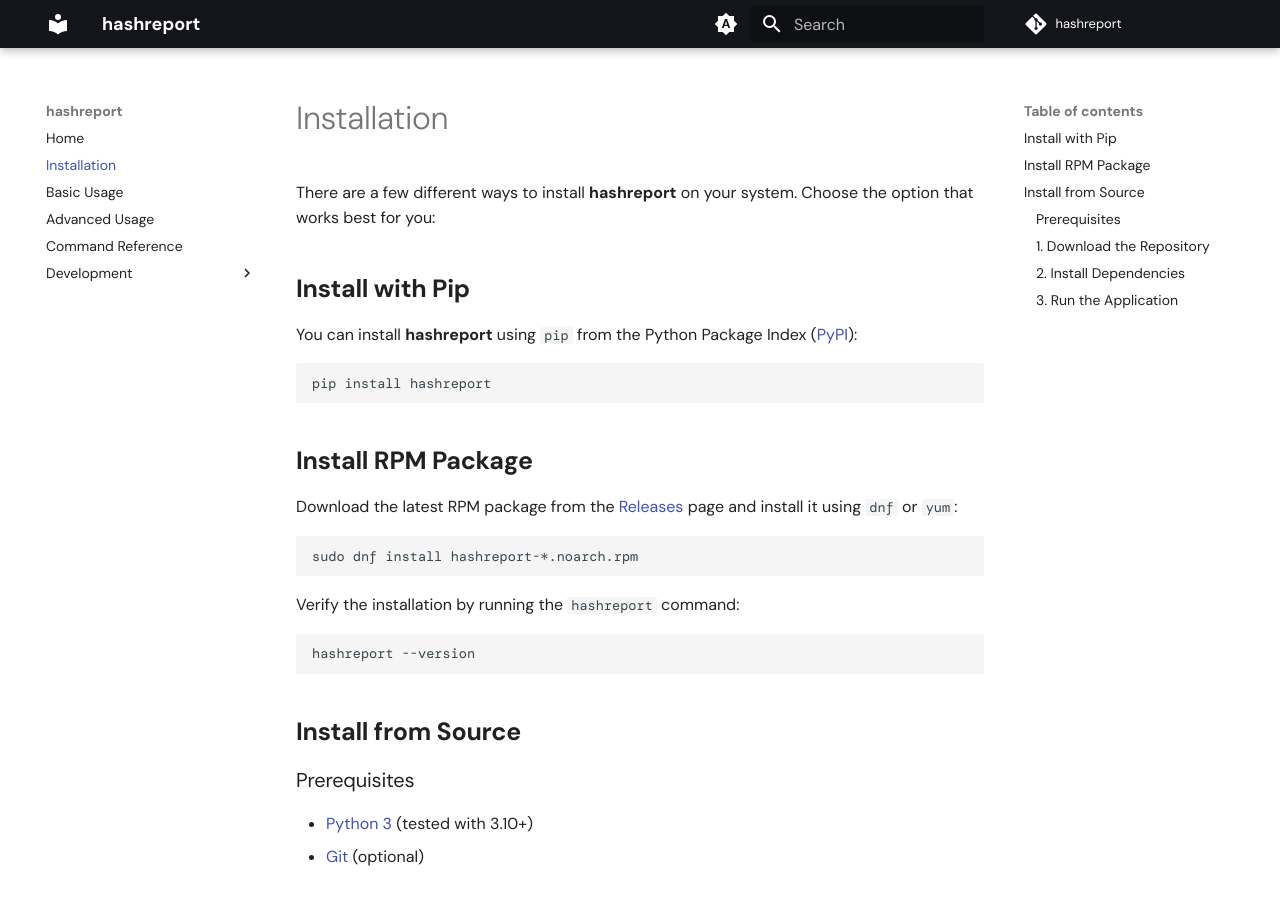
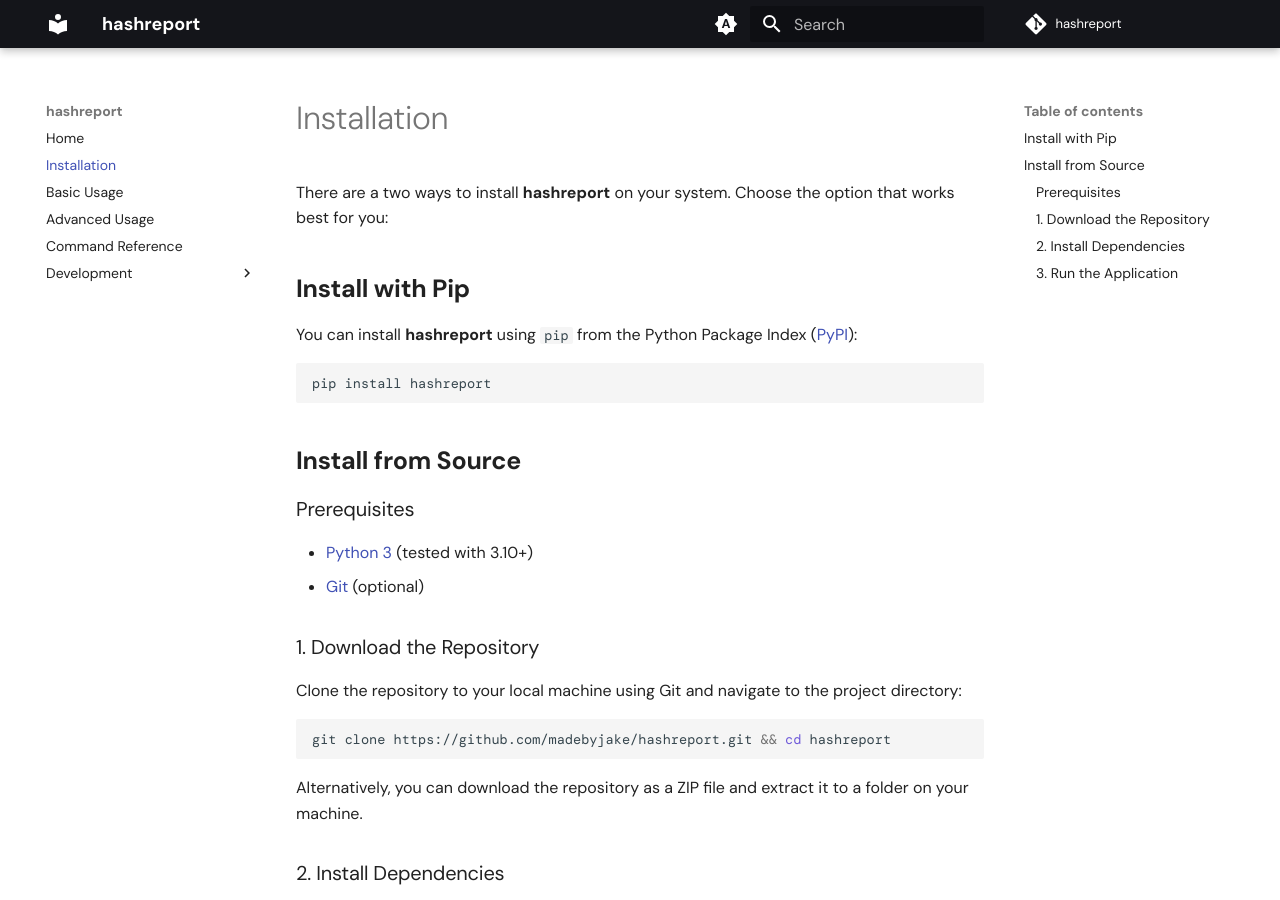
Before and after one commit to madebyjake/hashreport, an MkDocs documentation site: the page built from docs/install.md, in a window 1280 px wide and 900 px high. Built offline with MkDocs 1.6.1 and Material for MkDocs 9.7.7, drawn with Linux system fonts in a browser that asks for light colours; some web fonts are replaced; comment, search, counter and statistics services are not loaded.

Commit message:
docs: remove install rpm package section

````diff
--- a/docs/install.md
+++ b/docs/install.md
@@ -1,4 +1,4 @@
-There are a few different ways to install **hashreport** on your system. Choose the option that works best for you:
+There are a two ways to install **hashreport** on your system. Choose the option that works best for you:
 
 ## **Install with Pip**
 
@@ -6,20 +6,6 @@
 
 ```bash
 pip install hashreport
-```
-
-## **Install RPM Package**
-
-Download the latest RPM package from the [Releases](https://github.com/madebyjake/hashreport/releases) page and install it using `dnf` or `yum`:
-
-```bash
-sudo dnf install hashreport-*.noarch.rpm
-```
-
-Verify the installation by running the `hashreport` command:
-
-```bash
-hashreport --version
 ```
 
 ## **Install from Source**
````
Also changed, not shown: README.md (+1 -15 lines).
